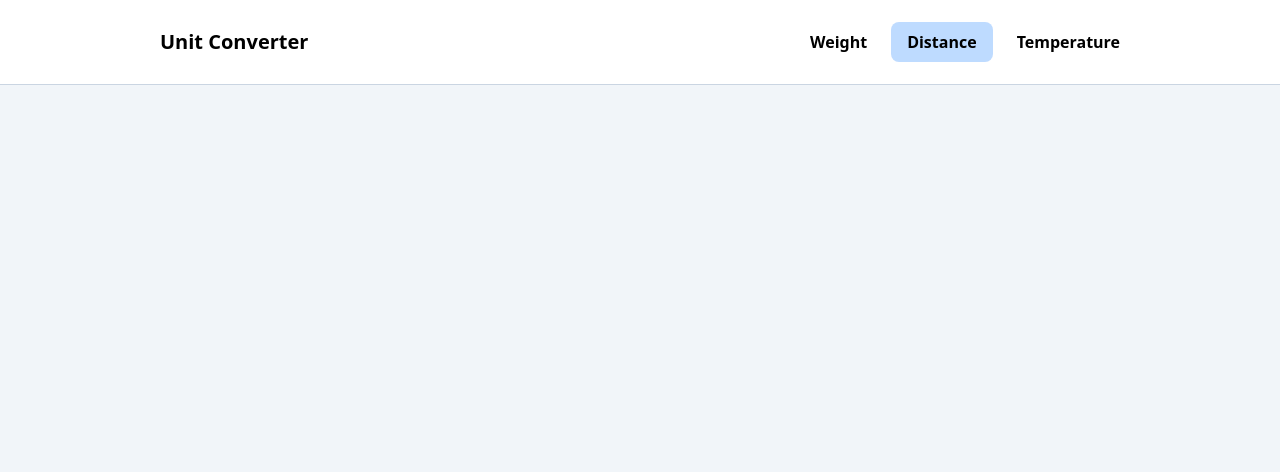
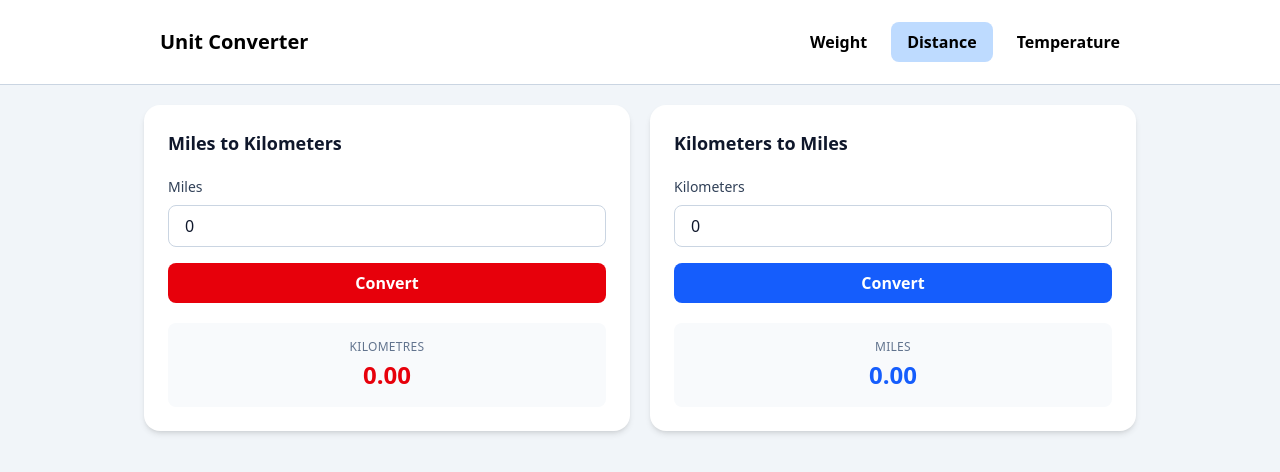
Before and after one commit to Edwin-Guo/Assignment-1-Advanced-JS-and-Tailwind, a website: page src/distance.html in a window 1280 px wide. Drawn offline with nearby package versions, Linux system fonts and the light colour scheme.

Commit message:
Added the typescript for the main.ts, and added the menus for the distance conversion, fixed script destination

```diff
--- a/src/distance.html
+++ b/src/distance.html
@@ -36,6 +36,56 @@
       </div>
     </div>
   </header>
-  <script src="main.js"></script>
+
+  <main class="max-w-5xl mx-auto grid grid-cols-2 gap-5 py-5 px-4">
+    <div class = "bg-white rounded-2xl shadow-md p-6">
+      <h3 class = "text-lg font-bold text-slate-900">Miles to Kilometers</h3>
+      <label for="miles-input" class= "block text-sm font-medium text-slate-700 mt-5 mb-2">
+        Miles
+      </label>
+      <input
+        id="miles-input"
+        type="number"
+        value="0"
+        class="w-full rounded-lg border border-slate-300 px-4 py-2 text-slate-900
+                focus:border-red-500 focus:outline-none"
+        >
+        <button
+          id="miles-button"
+          class="w-full mt-4 rounded-lg bg-red-600 px-4 py-2 font-semibold text-white
+                hover:bg-red-700 transition cursor-pointer">
+          Convert
+        </button>
+        <div class="mt-5 rounded-lg bg-slate-50 p-4 text-center">
+          <p class="text-xs uppercase tracking-wide text-slate-500">Kilometres</p>
+          <p id="miles-result" class="text-2xl font-bold text-red-600 mt-1">0.00</p>
+        </div>
+    </div>
+
+    <div class = "bg-white rounded-2xl shadow-md p-6">
+      <h3 class = "text-lg font-bold text-slate-900">Kilometers to Miles</h3>
+      <label for="kilometers-input" class= "block text-sm font-medium text-slate-700 mt-5 mb-2">
+        Kilometers
+      </label>
+      <input
+        id="kilometers-input"
+        type="number"
+        value="0"
+        class="w-full rounded-lg border border-slate-300 px-4 py-2 text-slate-900
+                focus:border-blue-500 focus:outline-none"
+        >
+        <button
+          id="kilometers-button"
+          class="w-full mt-4 rounded-lg bg-blue-600 px-4 py-2 font-semibold text-white
+                hover:bg-blue-700 transition cursor-pointer">
+          Convert
+        </button>
+        <div class="mt-5 rounded-lg bg-slate-50 p-4 text-center">
+          <p class="text-xs uppercase tracking-wide text-slate-500">Miles</p>
+          <p id="kilometers-result" class="text-2xl font-bold text-blue-600 mt-1">0.00</p>
+        </div>
+    </div>
+  </main>
+  <script src="../dist/main.js"></script>
 </body>
 </html>
--- a/tsconfig.json
+++ b/tsconfig.json
@@ -38,7 +38,7 @@
     "verbatimModuleSyntax": true,
     "isolatedModules": true,
     "noUncheckedSideEffectImports": true,
-    "moduleDetection": "force",
+    // "moduleDetection": "force",
     "skipLibCheck": true,
   }
 }
```
Also changed, not shown: src/index.html (+0 -1 lines), src/main.ts (+26 -0 lines), src/temperature.html (+1 -1 lines), src/weight.html (+1 -1 lines).
